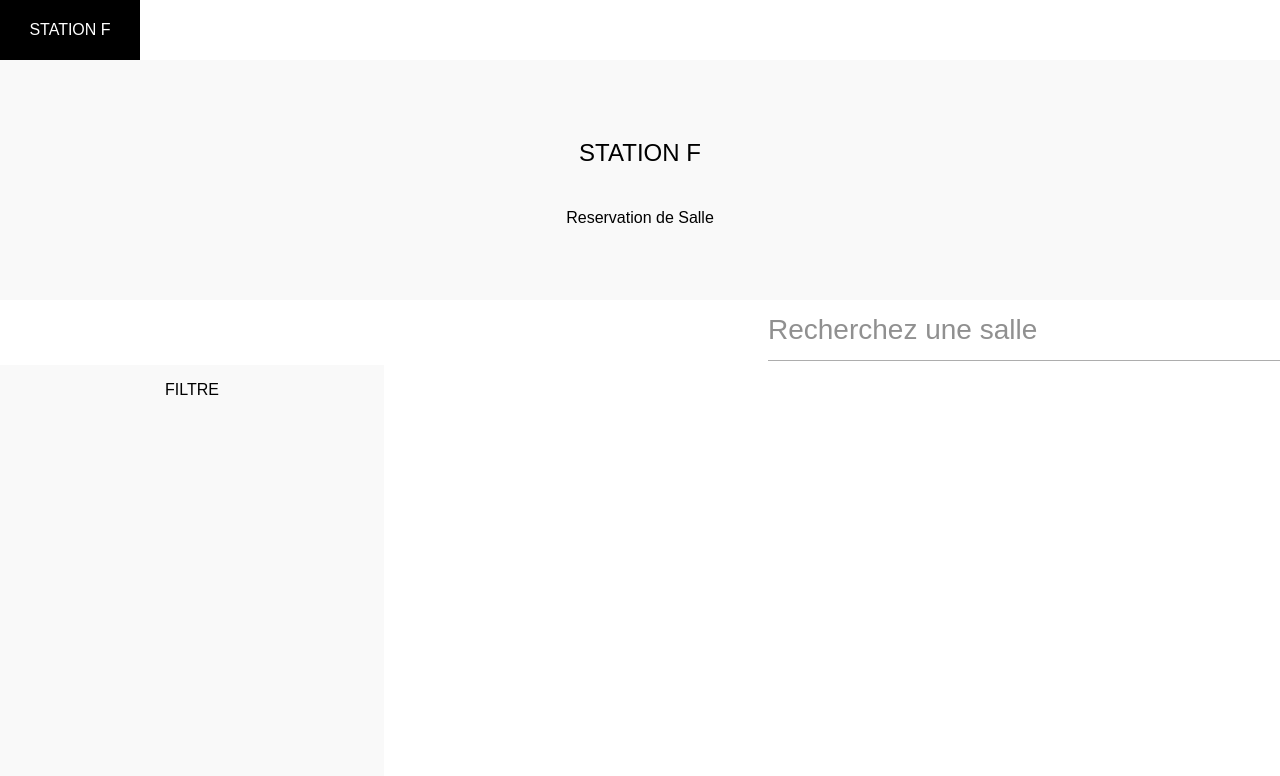
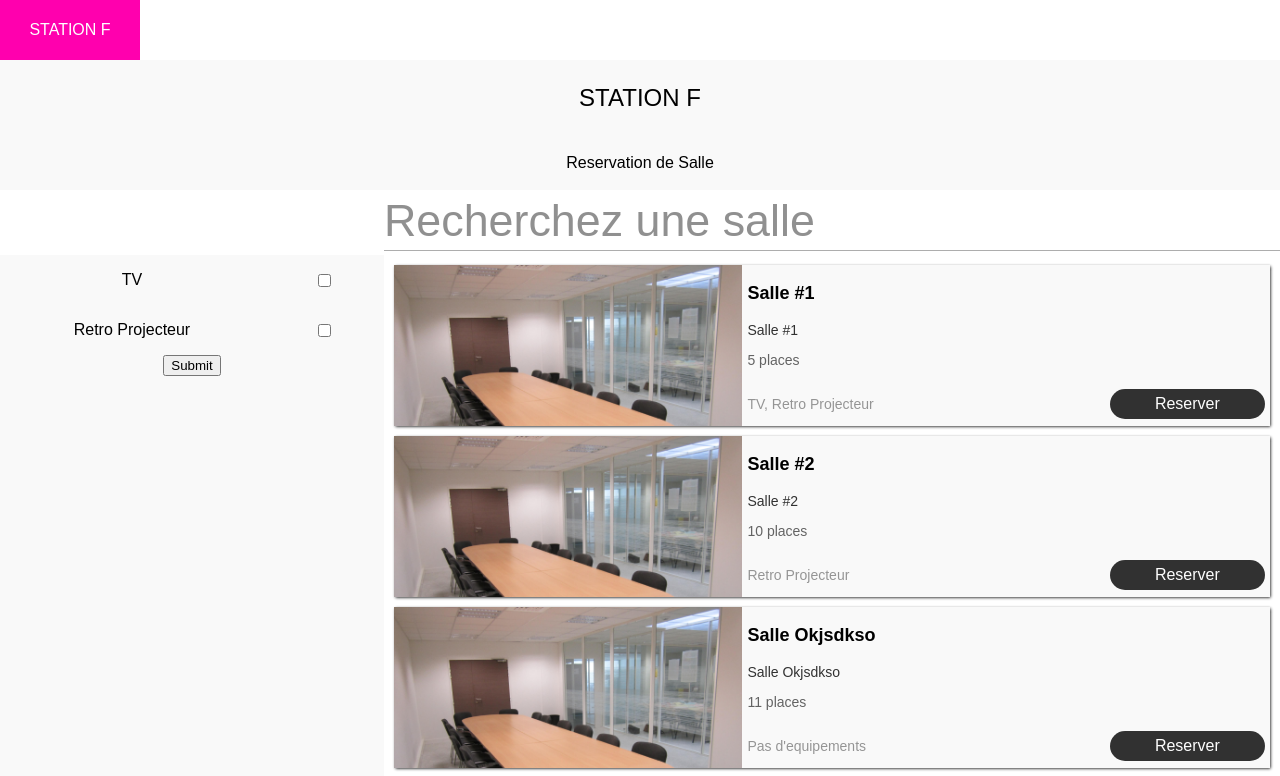
Before and after one commit to hikkary/Reservation-StationF, a React app in the folder app/: page / in a window 1280 px wide. Shown: the top 776 px of the page. Built offline with nearby package versions, Linux system fonts and the light colour scheme.

Commit message:
tri et recherche en cours

```diff
--- a/app/package.json
+++ b/app/package.json
@@ -27,6 +27,7 @@
     "fs-extra": "3.0.1",
     "html-webpack-plugin": "2.29.0",
     "jest": "20.0.4",
+    "lodash": "^4.17.4",
     "object-assign": "4.1.1",
     "postcss-flexbugs-fixes": "3.0.0",
     "postcss-loader": "2.0.6",
--- /dev/null
+++ b/app/src/Components/FiltersMenu/checkBox.js
@@ -0,0 +1,15 @@
+import React from 'react';
+import PropTypes from 'prop-types';
+
+const CheckBox = ({data}) => (
+	<div className="choice">
+		<p className="checkBoxTitle">{data}</p>
+		<input className="checkBox" type="checkbox" name={data} value={data}/>
+	</div>
+);
+
+CheckBox.propTypes = {
+	data: PropTypes.string,
+}
+
+export default CheckBox;
--- a/app/src/Components/FiltersMenu/filtersMenu.js
+++ b/app/src/Components/FiltersMenu/filtersMenu.js
@@ -1,16 +1,48 @@
 import React from 'react';
 import PropTypes from 'prop-types';
-
+import _ from 'lodash';
+import CheckBox from './checkBox';
 import './style.css';
 
 const FILTERS_MENU_TITLE = 'FILTRE';
 
-const FiltersMenu = () => (
-	<div className="filtersMenu">
+
+// fait un array unique des equipements
+const filterParser = (filters) => {
+	let filterTab = filters.map((filter) => {
+		return filter.equipements
+	})
+	filterTab = _.flatten(filterTab);
+	filterTab = filterTab.map((filter) => {
+		return filter.name
+	})
+	filterTab = _.uniq(filterTab);
+	return(filterTab)
+}
+
+const filterCreator = (filters) =>{
+	const allFilters = filterParser(filters)
+	const finalFilters = allFilters.map((filter, key)=>{
+		return <CheckBox data={filter} key={key}/>
+	})
+	return finalFilters;
+}
+
+const FiltersMenu = ({filters, onSubmit}) => {
+	return(
+		<div className="filtersMenu">
 			<div className="filtersMenuTitle">
-				<p>{FILTERS_MENU_TITLE}</p>
+				{/* <p>{FILTERS_MENU_TITLE}</p> */}
+				<form type="submit" onSubmit={onSubmit}>
+					{filterCreator(filters)}
+					<input type="submit"/>
+				</form>
 			</div>
-	</div>
-);
+	</div>)};
+
+FiltersMenu.propTypes = {
+	filters: PropTypes.array,
+	onSubmit: PropTypes.func,
+}
 
 export default FiltersMenu;
--- a/app/src/Components/FiltersMenu/style.css
+++ b/app/src/Components/FiltersMenu/style.css
@@ -8,3 +8,21 @@
 .filtersMenuTitle{
 	text-align: center;
 }
+
+.choice{
+	display: flex;
+	flex-direction: row;
+	height: 50px;
+	line-height: 50px;
+	text-align: center;
+	justify-content: flex-end;
+	align-items: center;
+}
+
+.checkBox{
+	flex: 3;
+}
+
+.checkBoxTitle{
+	flex: 7;
+}
--- /dev/null
+++ b/app/src/Components/Room/index.js
@@ -0,0 +1,3 @@
+import Room from './room';
+
+export { Room };
--- /dev/null
+++ b/app/src/Components/Room/room.js
@@ -0,0 +1,39 @@
+import React from 'react';
+import PropTypes from 'prop-types';
+
+import './style.css';
+
+const CAPACITY = "places";
+const BOOK = "Reserver";
+const EQUIPMENT = 'Pas d\'equipements';
+
+const listEquipment = (equipements) => {
+	let stringEquipments = '';
+	 equipements.forEach((equipment) =>{
+		stringEquipments += equipment.name
+		stringEquipments += ', '
+	})
+	stringEquipments = stringEquipments.substr(0, stringEquipments.length - 2)
+	return(stringEquipments || EQUIPMENT);
+}
+
+const Room = ({room}) =>(
+	<div className="room">
+		<div className="pictureRoom"></div>
+		<div className="infoRoom">
+			<p className="roomTitle">{room.name}</p>
+			<p className="roomDescription">{room.description}</p>
+			<p className="roomCapacity">{room.capacity} {CAPACITY}</p>
+			<div className="lastLine">
+			<p className="roomEquipment">{listEquipment(room.equipements)}</p>
+			<div className="book">{BOOK}</div>
+			</div>
+		</div>
+	</div>
+)
+
+Room.propTypes = {
+	room: PropTypes.object,
+}
+
+export default Room;
--- /dev/null
+++ b/app/src/Components/Room/style.css
@@ -0,0 +1,66 @@
+
+.room{
+	/*background-color: blue;*/
+	background-color: #f9f9f9;
+	display:flex;
+	flex-direction: row;
+	margin: 10px;
+	box-shadow: 0.5px 0.5px 3px;
+}
+
+.pictureRoom{
+	background-color: red;
+	flex: 4;
+	background: url('../../ressources/pictures/sr1.jpg');
+	background-size: cover;
+}
+
+.infoRoom{
+	flex: 6;
+	margin-left: 5px;
+	border-radius: 5px;
+}
+
+.roomTitle{
+	font-size: 18px;
+	font-weight: 600;
+}
+
+.roomDescription{
+	font-size: 14px;
+	opacity: 0.8;
+}
+
+.roomCapacity{
+	font-size: 14px;
+	opacity: 0.6;
+}
+
+.roomEquipment{
+	font-size: 14px;
+	opacity: 0.4;
+	flex: 7;
+}
+
+.book{
+	width: 90px;
+	height: 30px;
+	border-radius: 15px;
+	background-color: #000000;
+	opacity: 0.8;
+	color: white;
+	line-height: 30px;
+	flex: 3;
+	text-align: center;
+	margin-right: 5px;
+}
+
+.book:hover{
+	cursor: pointer;
+}
+
+.lastLine{
+	display: flex;
+	width: 100%;
+	align-items: center;
+}
--- a/app/src/Components/RoomsList/roomList.js
+++ b/app/src/Components/RoomsList/roomList.js
@@ -1,11 +1,28 @@
 import React from 'react';
 import PropTypes from 'prop-types';
+import { Room } from '../Room';
 
 import './style.css';
 
-const RoomsList = () => (
+const filterRooms = (room, filter) =>{
+		if(room.name.indexOf(filter.name) === -1) return false;
+		return true
+}
+
+const RoomsList = ({rooms, filter}) => (
 	<div className="roomsList">
+		{rooms.map( (room, key)=>{
+			if(filterRooms(room, filter))
+				return(<Room room={room} key={key}/>)
+			return null
+		}
+		)}
 	</div>
-);
+)
+
+RoomsList.propTypes = {
+	rooms: PropTypes.array,
+	filter: PropTypes.object,
+}
 
 export default RoomsList;
--- a/app/src/Components/Searchbar/searchBar.js
+++ b/app/src/Components/Searchbar/searchBar.js
@@ -6,7 +6,7 @@
 
 const Searchbar = ({onKeyDown}) => (
 	<div className="searchBar">
-		<SearchInput onKeyDown={onKeyDown}/>
+		<SearchInput onKeyDown={onKeyDown.bind(this)}/>
 	</div>
 );
 
--- a/app/src/Components/Searchbar/searchInput.js
+++ b/app/src/Components/Searchbar/searchInput.js
@@ -4,7 +4,7 @@
 const PLACEHOLDER = "Recherchez une salle";
 
 const SearchInput = ({onKeyDown}) => (
-	<input className="searchInput" name='searchInput' type="text" onKeyDown={onKeyDown} placeholder={PLACEHOLDER}></input>
+	<input className="searchInput" name='searchInput' type="text" onKeyDown={onKeyDown.bind(this)} placeholder={PLACEHOLDER}></input>
 );
 
 SearchInput.propTypes = {
--- a/app/src/Components/Searchbar/style.css
+++ b/app/src/Components/Searchbar/style.css
@@ -8,9 +8,9 @@
 	height: 60px;
 	padding: 0px;
 	border-width: 0;
-	width: 40%;
+	width: 70%;
 	outline: none;
-	font-size: 28px;
+	font-size: 3.5vw;
 	opacity: 0.8;
 	border-bottom: 1px solid rgba(0, 0, 0, 0.4);
 }
--- a/app/src/Containers/home.js
+++ b/app/src/Containers/home.js
@@ -10,18 +10,30 @@
 
 class Home extends Component {
 	state = {
-		data: data
-	}
-	componentDidMount(){
-		console.log('yeah');
-		console.log(this.state.data);
-		this.state.data.rooms.forEach((ace) =>{
-			console.log(ace);
-		})
+		data: data,
+		filter:{
+			name:'',
+			equipments:[],
+		}
 	}
 
-	handleSearchInput(text){
-		console.log('input text',text.target.value);
+	componentDidMount(){
+	}
+
+
+	handleSearchInput = (text) => {
+		this.setState({filter: {...this.state.filter, name: text.target.value}})
+		console.log(this.state.filter);
+		console.log(this.state.filter.name);
+	}
+
+	handleSubmit = (form) =>{
+		form.preventDefault();
+		console.log(form.target.name);
+	}
+
+	handleClickCheckBox = (checkBox) =>{
+		console.log(checkBox);
 	}
 
 	render(){
@@ -29,11 +41,12 @@
 			<div className="home">
 			<Header />
 			<Banner />
-			<Searchbar onKeyDown={this.handleSearchInput}/>
-				<div className="rooms">
-					<FiltersMenu/>
-					<RoomsList/>
-				</div>
+			<Searchbar onKeyDown={this.handleSearchInput.bind(this)}/>
+				{this.state.data.rooms &&
+					<div className="rooms">
+					<FiltersMenu filters={this.state.data.rooms} onClick={this.handleClickCheckBox} onSubmit={this.handleSubmit}/>
+					<RoomsList rooms={this.state.data.rooms} filter={this.state.filter}/>
+				</div>}
 		  </div>
 		)
 	}
```
Also changed, not shown: app/src/ressources/pictures/sr1.jpg (added), 1 other file (tests, documents, lock files or other folders).
